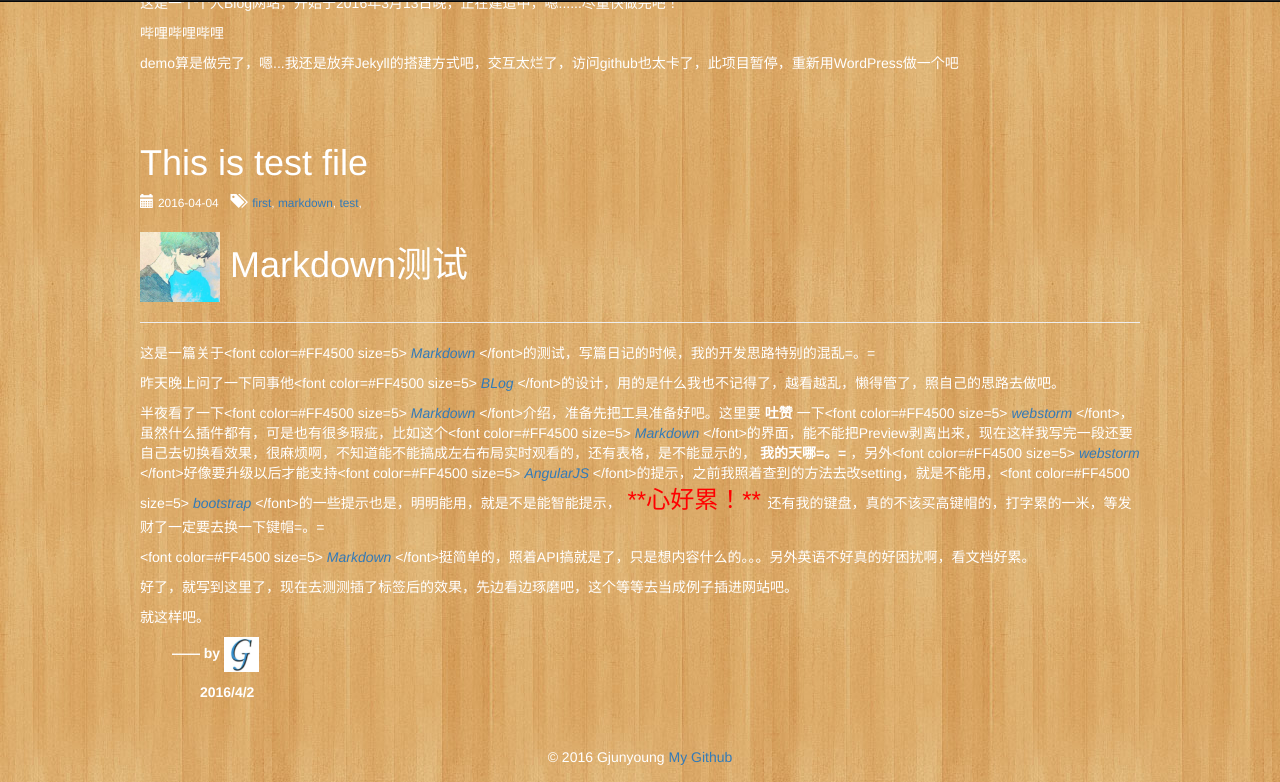
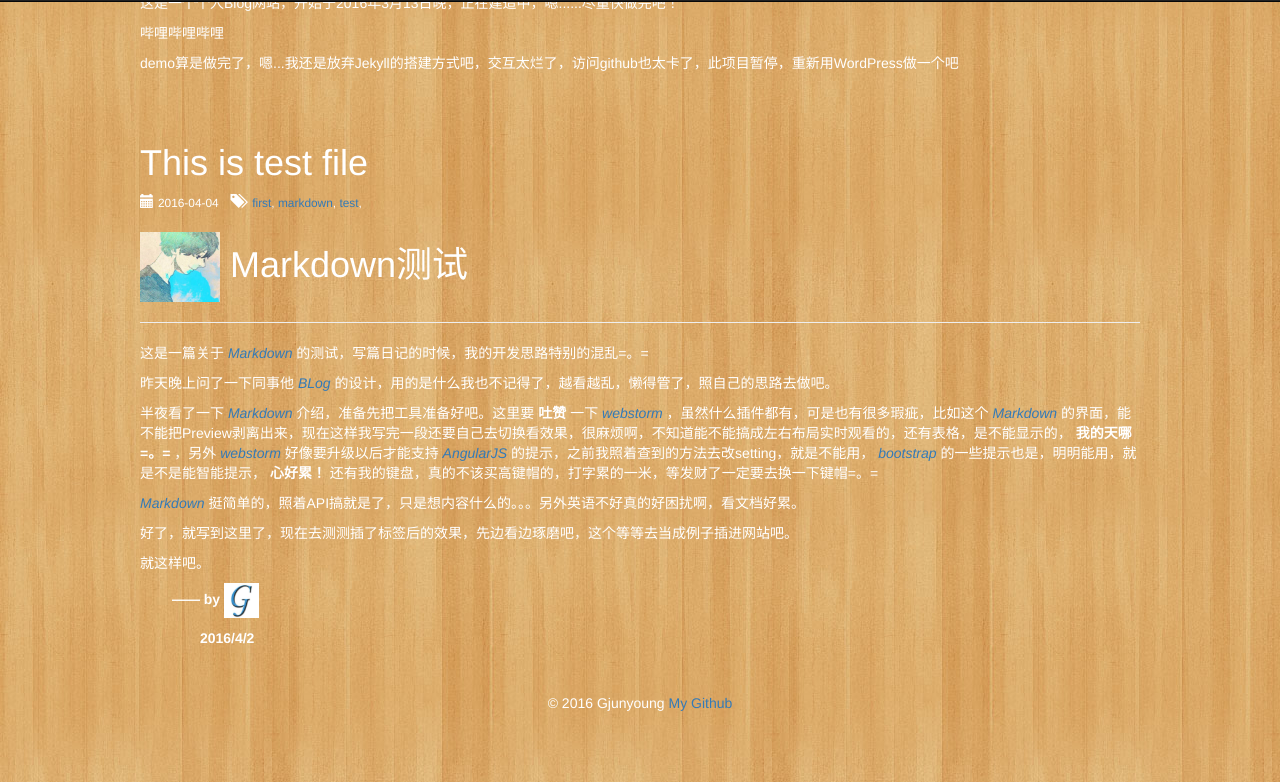
Before and after one commit to gjunyoung/blog-for-someone, a Jekyll site: the page built from _posts/note/2016-04-04-test.md, in a window 1280 px wide and 949 px high, cut to the strip 167-949 px from the top of the window. Built offline with Jekyll 4.4.1, drawn with Linux system fonts in a browser that asks for light colours.

Commit message:
Update 2016-04-04-test.md

```diff
--- a/_posts/note/2016-04-04-test.md
+++ b/_posts/note/2016-04-04-test.md
@@ -2,19 +2,18 @@
 layout: post
 title: This is test file
 tags: [first, markdown ,test]
-
 ---
 
 # <img src="../../img/iconimg/maybe.jpg" width="80" height="70"/> Markdown测试
 ***
 
-这是一篇关于<font color=#FF4500 size=5> [*Markdown*][] </font>的测试，写篇日记的时候，我的开发思路特别的混乱=。=
+这是一篇关于 [*Markdown*][] 的测试，写篇日记的时候，我的开发思路特别的混乱=。=
 
-昨天晚上问了一下同事他<font color=#FF4500 size=5> [*BLog*][] </font>的设计，用的是什么我也不记得了，越看越乱，懒得管了，照自己的思路去做吧。
+昨天晚上问了一下同事他 [*BLog*][] 的设计，用的是什么我也不记得了，越看越乱，懒得管了，照自己的思路去做吧。
 
-半夜看了一下<font color=#FF4500 size=5> [*Markdown*][] </font>介绍，准备先把工具准备好吧。这里要 **吐赞** 一下<font color=#FF4500 size=5> [*webstorm*][] </font>，虽然什么插件都有，可是也有很多瑕疵，比如这个<font color=#FF4500 size=5> [*Markdown*][] </font>的界面，能不能把Preview剥离出来，现在这样我写完一段还要自己去切换看效果，很麻烦啊，不知道能不能搞成左右布局实时观看的，还有表格，是不能显示的， **我的天哪=。=** ，另外<font color=#FF4500 size=5> [*webstorm*][] </font>好像要升级以后才能支持<font color=#FF4500 size=5> [*AngularJS*][] </font>的提示，之前我照着查到的方法去改setting，就是不能用，<font color=#FF4500 size=5> [*bootstrap*][] </font>的一些提示也是，明明能用，就是不是能智能提示，<font color=red size=5> **心好累！** </font>还有我的键盘，真的不该买高键帽的，打字累的一米，等发财了一定要去换一下键帽=。=
+半夜看了一下 [*Markdown*][] 介绍，准备先把工具准备好吧。这里要 **吐赞** 一下 [*webstorm*][] ，虽然什么插件都有，可是也有很多瑕疵，比如这个 [*Markdown*][] 的界面，能不能把Preview剥离出来，现在这样我写完一段还要自己去切换看效果，很麻烦啊，不知道能不能搞成左右布局实时观看的，还有表格，是不能显示的， **我的天哪=。=** ，另外 [*webstorm*][] 好像要升级以后才能支持 [*AngularJS*][] 的提示，之前我照着查到的方法去改setting，就是不能用， [*bootstrap*][] 的一些提示也是，明明能用，就是不是能智能提示， **心好累！** 还有我的键盘，真的不该买高键帽的，打字累的一米，等发财了一定要去换一下键帽=。=
 
-<font color=#FF4500 size=5> [*Markdown*][] </font>挺简单的，照着API搞就是了，只是想内容什么的。。。另外英语不好真的好困扰啊，看文档好累。
+ [*Markdown*][] 挺简单的，照着API搞就是了，只是想内容什么的。。。另外英语不好真的好困扰啊，看文档好累。
 
 好了，就写到这里了，现在去测测插了标签后的效果，先边看边琢磨吧，这个等等去当成例子插进网站吧。
 
```
